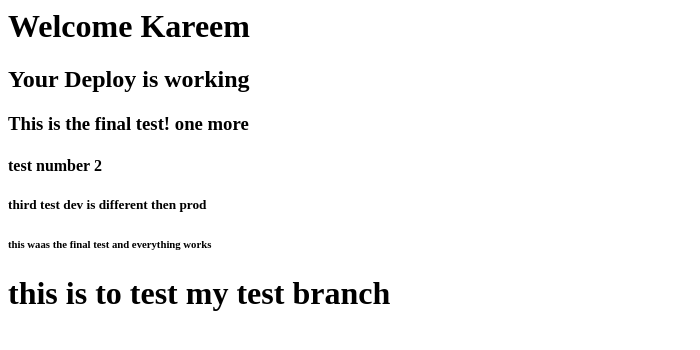
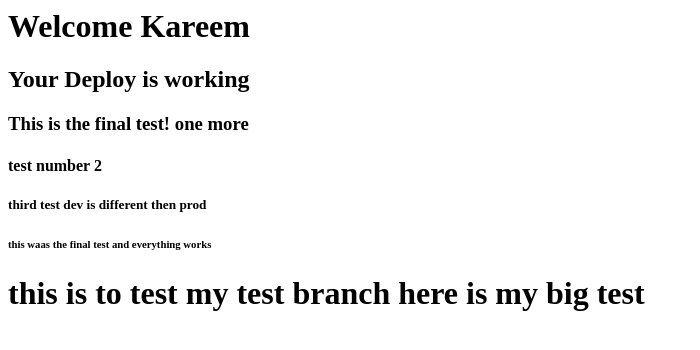
Before and after one commit to kareembh/git-actions-live-test, a plain HTML site: page index.html in a window 1280 px wide. Shown: the whole page, without its empty margins (0-700 px from the left). Drawn offline with Linux system fonts and the light colour scheme.

Commit message:
test branch test

```diff
--- a/index.html
+++ b/index.html
@@ -12,6 +12,6 @@
     <h4>test number 2</h4>
     <h5>third test dev is different then prod</h5>
     <h6>this waas the final test and everything works</h6>
-    <h1>this is to test my test branch</h1>
+    <h1>this is to test my test branch here is my big test</h1>
 </body>
 </html>
```
